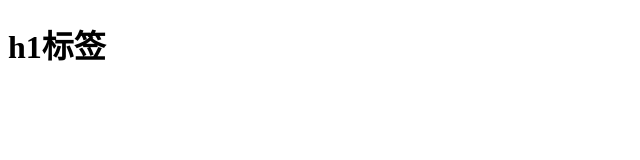
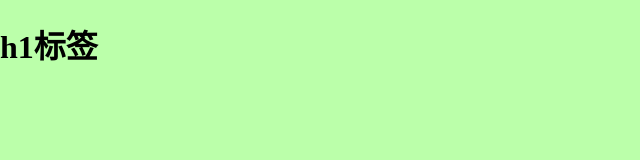
Before and after one commit to weiyaoZ/project_test2, a plain HTML site: page index.html in a window 1280 px wide. Shown: the whole page, without its empty margins (0-640 px from the left). Drawn offline with Linux system fonts and the light colour scheme.

Commit message:
添加样式

```diff
--- a/index.css
+++ b/index.css
@@ -0,0 +1,5 @@
+body{
+  margin: 0;
+  padding: 0;
+  background-color: #bfa;
+}
--- a/index.html
+++ b/index.html
@@ -5,6 +5,7 @@
   <meta http-equiv="X-UA-Compatible" content="IE=edge">
   <meta name="viewport" content="width=device-width, initial-scale=1.0">
   <title>Document</title>
+  <link rel="stylesheet" href="./index.css">
 </head>
 <body>
   <h1>h1标签</h1>
```
